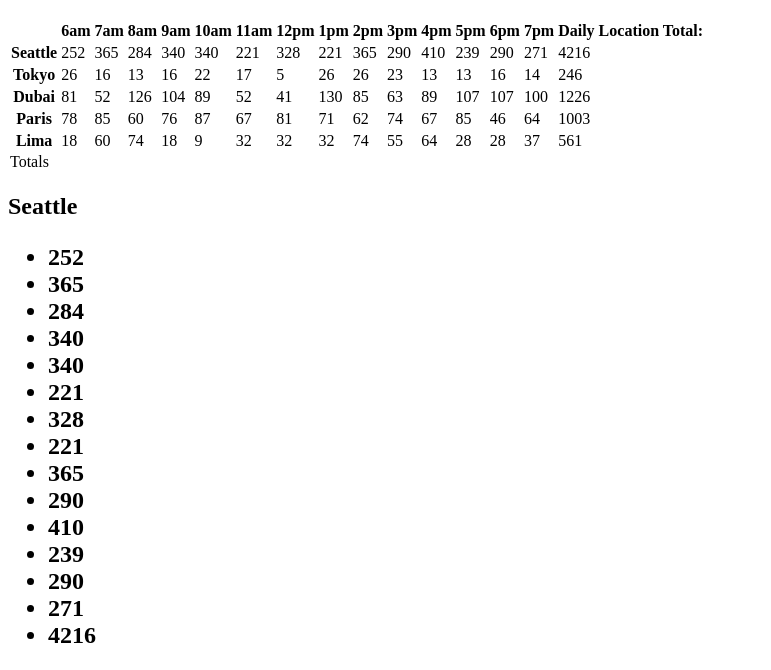
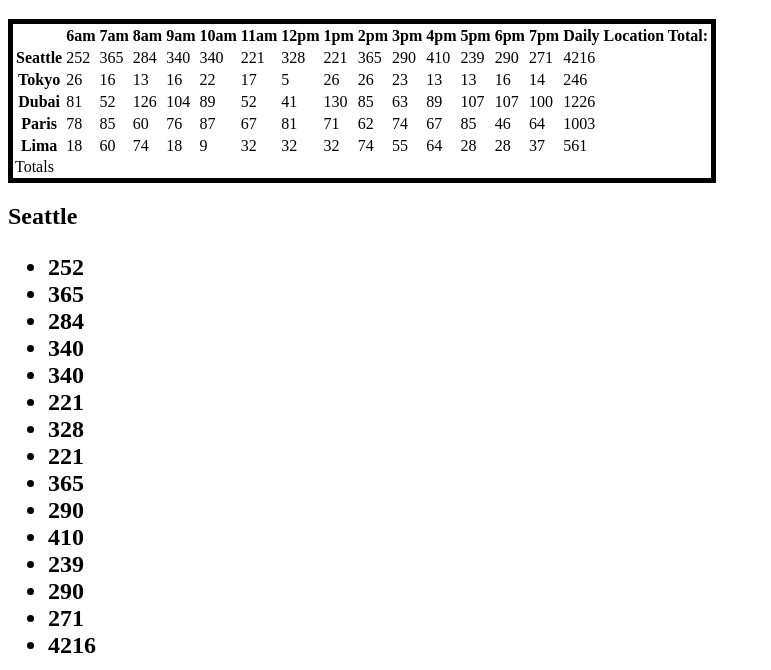
Before and after one commit to zachhornung/cookie-stand, a plain HTML site: page sales.html in a window 1280 px wide. Shown: the part 87-757 px from the top of the page, without its empty margins (0-771 px from the left). Drawn offline with Linux system fonts and the light colour scheme.

Commit message:
started css stuff

```diff
--- a/sales.html
+++ b/sales.html
@@ -2,7 +2,7 @@
 <html>
   <head>
     <title>Sales Page</title>
-    <link rel="stylesheet" type="text" src="style.css">
+    <link rel="stylesheet" type='text/css' href="style.css">
   </head>
   <body>
     <a href="index.html">Index Page</a>
--- a/style.css
+++ b/style.css
@@ -4,6 +4,6 @@ table {
 td {
   border: 5px solid black;
 };
-body {
-  background-color: red;
+tr {
+  border: 5px solid black;
 };
```
